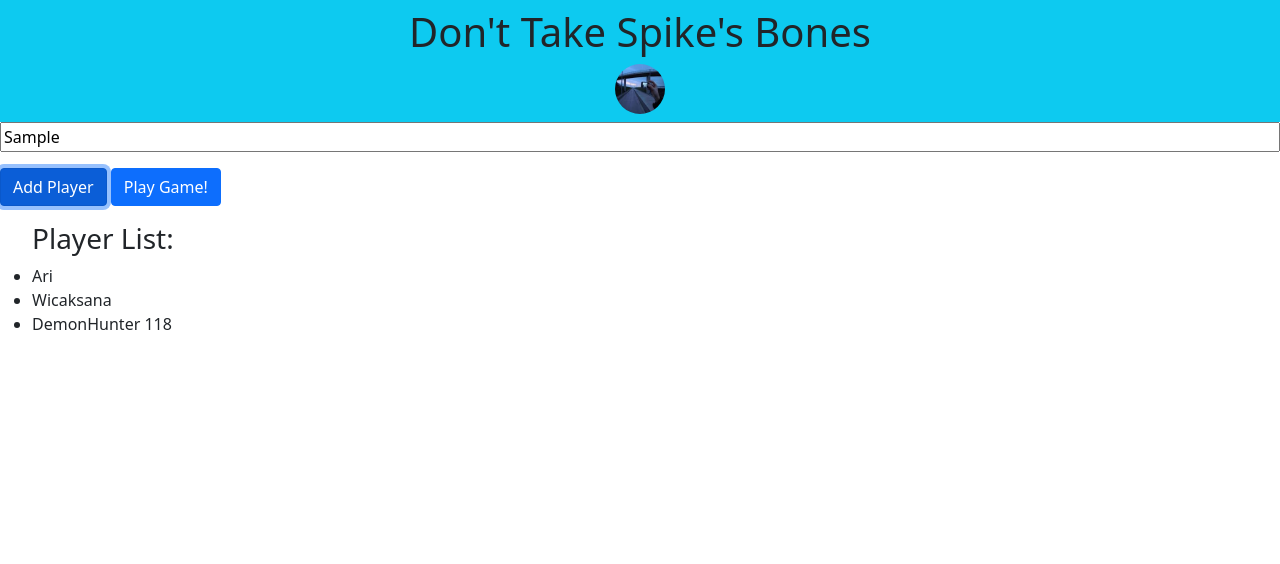
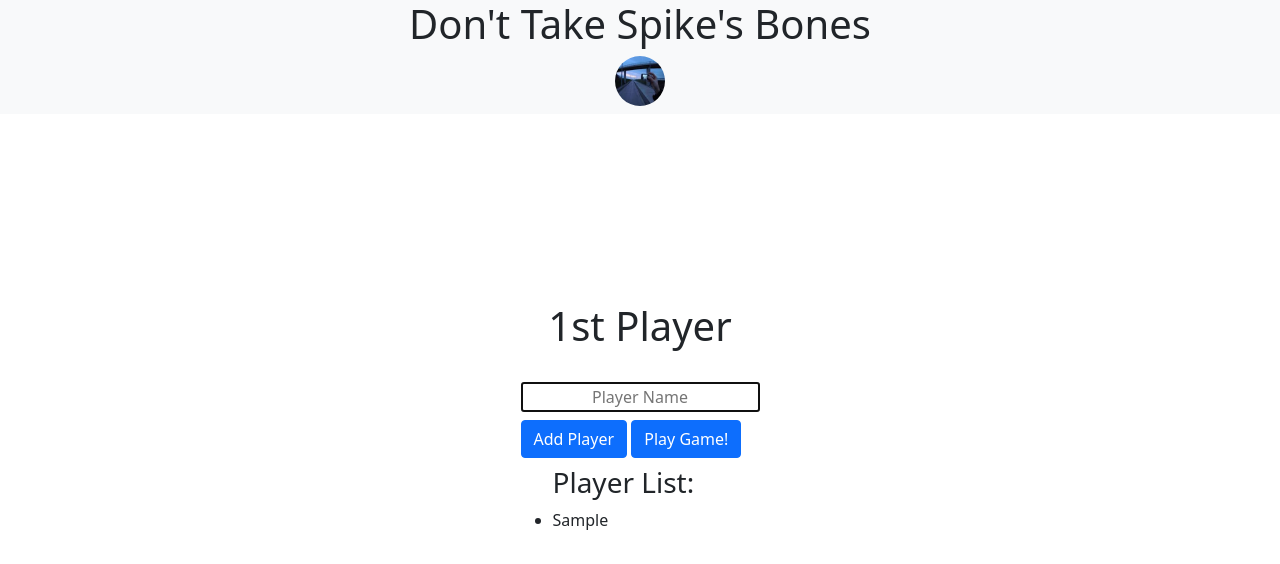
Before and after one commit to chrezalvin/pti-uts, a plain HTML site: page index.html in a window 1280 px wide. Both pictures are taken after typing "Sample" into the empty fields and a click on the button "Add Player". Drawn offline with nearby package versions, Linux system fonts and the light colour scheme.

Commit message:
first page js full
js full on first login page, only js so the graphic might be crappy

```diff
--- a/index.html
+++ b/index.html
@@ -23,30 +23,31 @@
     <title>UTS</title>
 </head>
 <body>
-    <header class="py-2 bg-info">
+    <header class="header">
+        <nav class="nav navbar-light bg-light d-flex flex-column justify-content-center pb-2">
             <div class="text-center">
                 <h1>Don't Take Spike's Bones</h1>
             </div>
             <div class="d-flex justify-content-center">
                 <img src="./assets/test.jfif" alt="icon-image" class="icon rounded-circle">
             </div>
+        </nav>
     </header>
 
     <!-- lobby for creating game setup -->
-    <main id="lobby" class="d-flex flex-column gap-3">
+    <main id="lobby" class="main d-flex flex-column justify-content-center">
+        <div class="align-self-center d-flex flex-column gap-2">
+            <h1 class="text-center my-4">1st Player</h1>
             <div class="">
-            <input type="text" name="newPlayer" id="inputPlayer" class="input-group">
+                <input type="text" name="playerName" id="playerName" class="input-group text-center" placeholder="Player Name">
             </div>
             <div class="">
-            <button class="btn btn-primary">Add Player</button>
-            <button class="btn btn-primary">Play Game!</button>
+                <button class="btn btn-primary" id="addPlayerBtn">Add Player</button>
+                <button class="btn btn-primary" id="playGameBtn">Play Game!</button>
             </div>
-        <ul>
-            <h3>Player List:</h3>
-            <li>Ari</li>
-            <li>Wicaksana</li>
-            <li>DemonHunter 118</li>
+            <ul id="playerList">
             </ul>
+        </div>
     </main>
 
     <!-- play for gameplay -->
--- /dev/null
+++ b/jsconfig.json
@@ -0,0 +1,5 @@
+{
+    "typeAcquisition": {
+        "include": ["jquery"]
+    }
+}
--- a/script.js
+++ b/script.js
@@ -1,4 +1,37 @@
 // shorthand for doc ready
 $(function(){
 
+    const inputPlayer = $("#playerName");
+    const addPlayerBtn = $("#addPlayerBtn")
+    const playGameBtn = $("#playGameBtn")
+
+    const players = [];
+
+    // updates everything, used on all event when it's done
+    function bringUpdate(){
+        const playerListRender = players.map((player) => `<li>${player}</li>`)
+        $("#playerList").html(`
+        <h3>Player List:</h3>
+        ${playerListRender.join('\n')}
+        `);
+    }
+
+    addPlayerBtn.on("click", () => {
+        if(inputPlayer.val() === "") return;
+        if(players.find((name) => name === inputPlayer.val()))
+        {
+            alert("terdapat nama peserta yang sama, mohon diganti dengan nama lain");
+            return;
+        }
+
+        players.push(inputPlayer.val());
+        inputPlayer.val("");
+        inputPlayer.trigger("focus");
+
+        bringUpdate();
+    })
+
+    playGameBtn.on("click", () => {
+        console.log("game play"); // TODO
+    })
 })
--- a/style.css
+++ b/style.css
@@ -2,3 +2,16 @@
     width: 50px;
     height: 50px;
 }
+
+.header{
+    min-height: 20vh;
+}
+
+.main{
+    min-height: 75vh;
+}
+
+#playerList{
+    height: 20vh;
+    overflow-y: scroll;
+}
```
Lines whose indentation alone changed are shown as unchanged.
